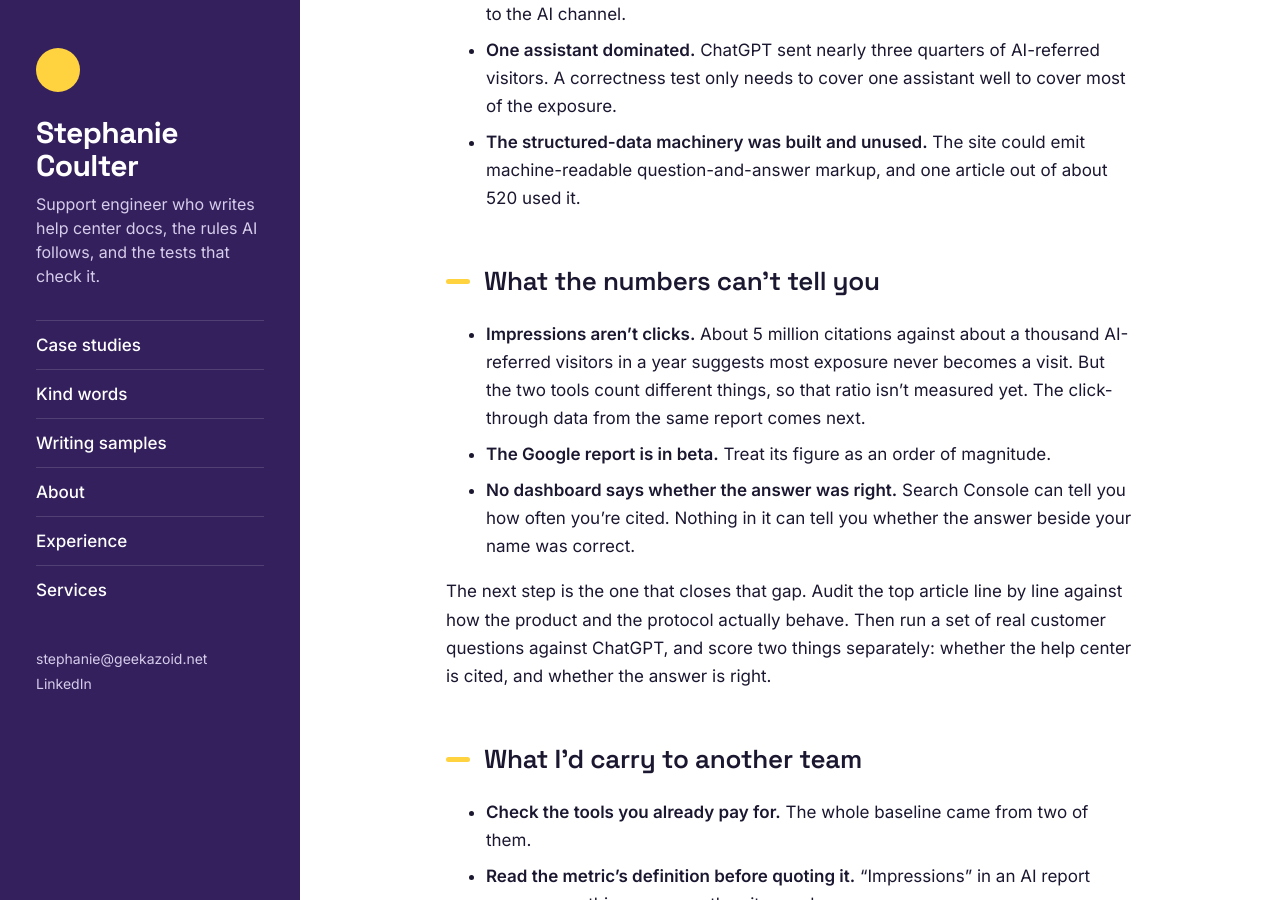
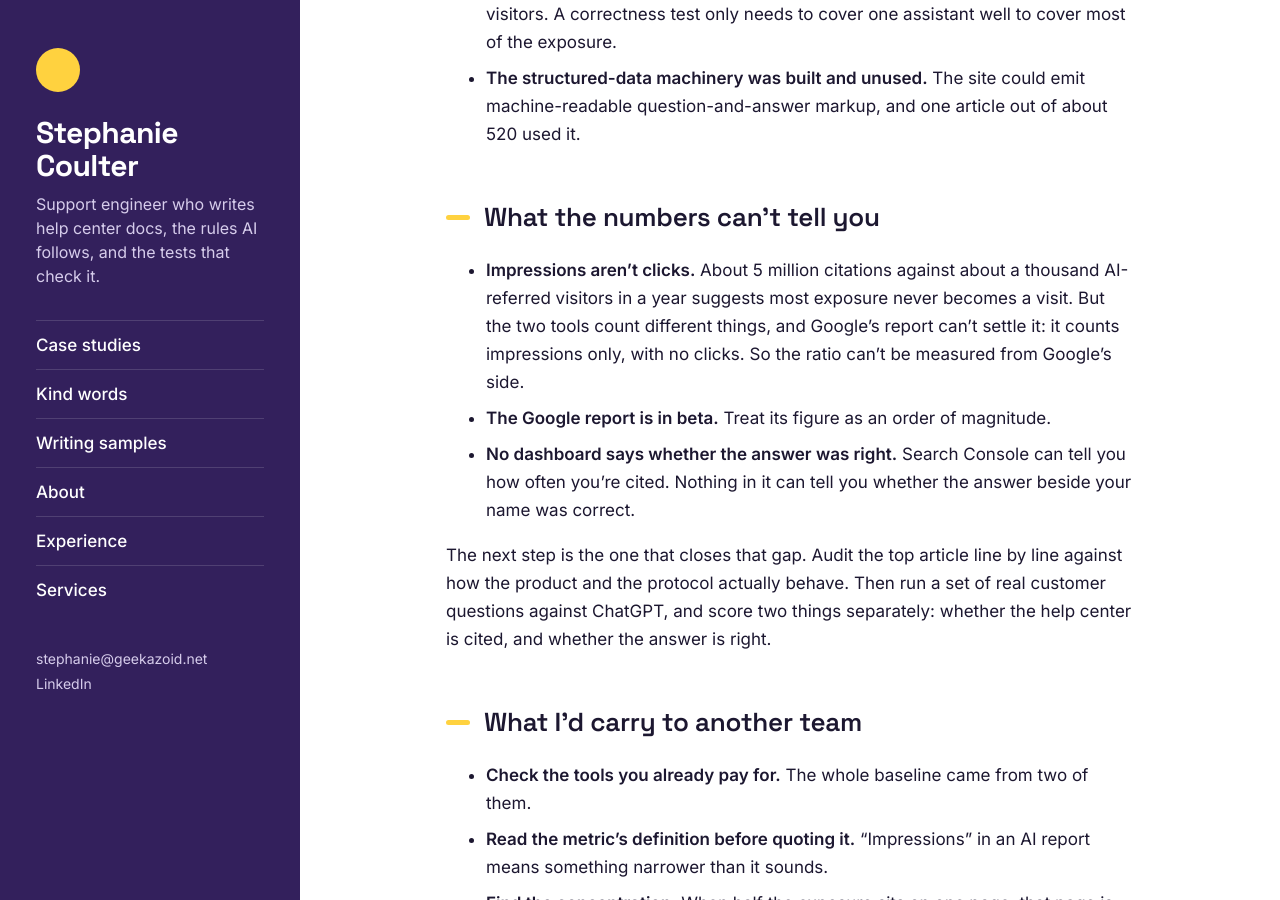
Before and after one commit to stephanoodle/portfolio, a Jekyll site: the page built from case-studies/ai-search-visibility.md, in a window 1280 px wide and 900 px high, scrolled down 1946 px. Built offline with Jekyll 4.4.1, drawn with Linux system fonts in a browser that asks for light colours; some of the changed text lies outside the part shown.

Commit message:
AI search case study: no more 'more to follow'. Google's generative AI report counts impressions only, no clicks, so the ratio can't be measured from its side

```diff
--- a/case-studies/ai-search-visibility.md
+++ b/case-studies/ai-search-visibility.md
@@ -9,8 +9,6 @@ tags: ["AI search", "Analytics", "Technical SEO"]
 # Case study: measuring how often AI answers cite the help center
 
 **Stephanie Coulter · Help center for a domain registrar · April – August 2026**
-
-*More to follow. Search Console's click-through data comes next, then before-and-after numbers once the related help center changes are live. This page will be updated as they come in.*
 
 When someone asks ChatGPT or Google how to transfer a domain or what an SSL certificate chain is, is the company's help center the source, and is the answer right? Nobody owned that question. I pulled the AI-search data from two analytics tools the company already paid for, which nobody had opened for this. I fixed the technical faults the site audits turned up, and wrote a plan that separates what can be improved from what can only be guessed at.
 
@@ -40,7 +38,7 @@ AI assistants increasingly answer customers' questions before they ever reach a
 
 ## What the numbers can't tell you
 
-- **Impressions aren't clicks.** About 5 million citations against about a thousand AI-referred visitors in a year suggests most exposure never becomes a visit. But the two tools count different things, so that ratio isn't measured yet. The click-through data from the same report comes next.
+- **Impressions aren't clicks.** About 5 million citations against about a thousand AI-referred visitors in a year suggests most exposure never becomes a visit. But the two tools count different things, and Google's report can't settle it: it counts impressions only, with no clicks. So the ratio can't be measured from Google's side.
 - **The Google report is in beta.** Treat its figure as an order of magnitude.
 - **No dashboard says whether the answer was right.** Search Console can tell you how often you're cited. Nothing in it can tell you whether the answer beside your name was correct.
 
```
